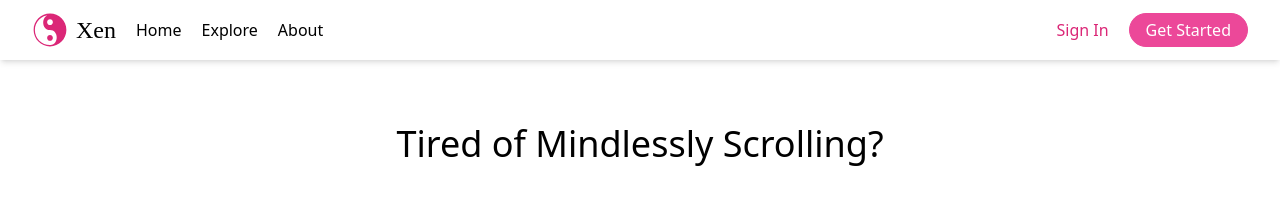
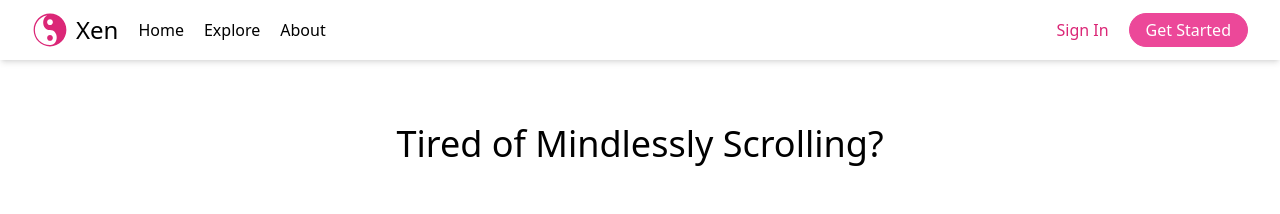
Before and after one commit to AveryKing/xen, a Next.js app in the folder xen-client/: page / in a window 1280 px wide. Shown: the top 214 px of the page. Built offline with nearby package versions, Linux system fonts and the light colour scheme.

Commit message:
Ubuntu font added to ``tailwind.config.js``

```diff
--- a/xen-client/components/Navbar.tsx
+++ b/xen-client/components/Navbar.tsx
@@ -7,7 +7,7 @@ const Navbar = () => {
                 <a href={'/'}>
                    <GiYinYang className={'text-4xl text-pink-600'}/>
                 </a>
-                <p style={{fontFamily:'Ubuntu'}}>Xen</p>
+                <p>Xen</p>
                 </div>
                 <div className=" hidden md:inline-flex items-center space-x-5">
                     <h3>Home</h3>
--- a/xen-client/pages/_document.tsx
+++ b/xen-client/pages/_document.tsx
@@ -1,7 +1,7 @@
-import Document, { Html, Head, Main, NextScript } from 'next/document'
+import Document, {Html, Head, Main, NextScript, DocumentContext} from 'next/document'
 
 class MyDocument extends Document {
-    static async getInitialProps(ctx) {
+    static async getInitialProps(ctx:DocumentContext) {
         const initialProps = await Document.getInitialProps(ctx)
         return { ...initialProps }
     }
@@ -12,7 +12,7 @@ class MyDocument extends Document {
                 <Head>
                     <title>Xen</title>
                     <link rel="preconnect" href="https://fonts.googleapis.com"/>
-                    <link rel="preconnect" href="https://fonts.gstatic.com" crossOrigin/>
+                    <link rel="preconnect" href="https://fonts.gstatic.com" />
                     <link href="https://fonts.googleapis.com/css2?family=Poppins&display=swap" rel="stylesheet"/>
                 </Head>
                 <body>
--- a/xen-client/tailwind.config.js
+++ b/xen-client/tailwind.config.js
@@ -1,4 +1,4 @@
-const defaultTheme = require('tailwindcss/defaultTheme');
+
 module.exports = {
   content: [
     './pages/**/*.{js,ts,jsx,tsx}',
@@ -7,7 +7,7 @@ module.exports = {
   theme: {
     extend: {
       fontFamily: {
-        sans: ['Ubuntu', ...defaultTheme.fontFamily.sans],
+        ubuntu: ['Ubuntu'],
       },
     },
   },
```
